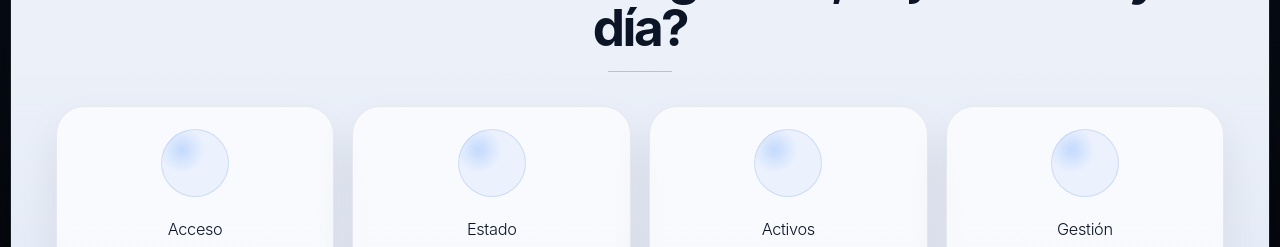
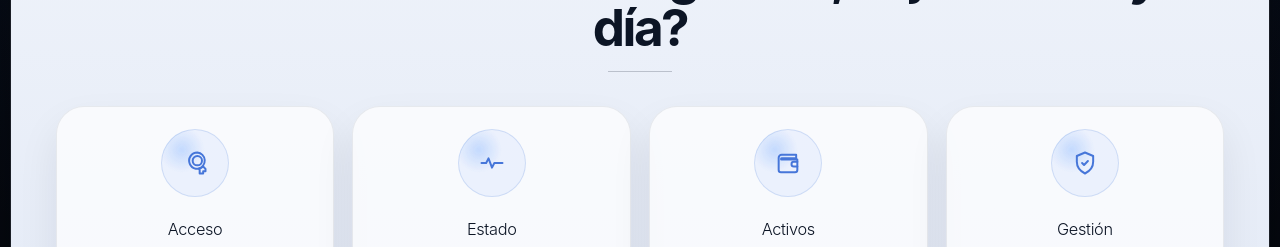
Before and after one commit to PlastiXBusiness/PlastiXBusiness-V0-PlastiXServiciosWeb, a React (Vite) app: page / in a window 1280 px wide. Shown: the part 960-1207 px from the top of the page. Built offline with nearby package versions, Linux system fonts and the light colour scheme.

Commit message:
mejoras visuales y formulario

```diff
--- a/src/App.css
+++ b/src/App.css
@@ -154,6 +154,10 @@
 .hero-panel {
   position: relative;
   z-index: 1;
+}
+
+.hero-content {
+  padding-left: clamp(10px, 2vw, 28px);
 }
 
 .section-chip,
@@ -390,11 +394,23 @@
   width: 68px;
   height: 68px;
   margin: 0 auto 20px;
+  display: grid;
+  place-items: center;
   border-radius: 999px;
   border: 1px solid rgba(64, 115, 211, 0.18);
   background:
     radial-gradient(circle at 30% 30%, rgba(120, 173, 255, 0.35), transparent 35%),
     rgba(95, 146, 255, 0.08);
+}
+
+.highlight-icon svg {
+  width: 28px;
+  height: 28px;
+  stroke: #4676d9;
+  fill: none;
+  stroke-width: 1.7;
+  stroke-linecap: round;
+  stroke-linejoin: round;
 }
 
 .highlight-card h3 {
@@ -600,6 +616,16 @@
   resize: vertical;
 }
 
+.phone-field {
+  display: grid;
+  grid-template-columns: minmax(180px, 230px) minmax(0, 1fr);
+  gap: 12px;
+}
+
+.country-select {
+  white-space: nowrap;
+}
+
 .field input::placeholder,
 .field textarea::placeholder {
   color: rgba(62, 73, 89, 0.5);
@@ -744,6 +770,11 @@
     padding-bottom: 28px;
   }
 
+  .hero-content {
+    padding-left: 8px;
+    padding-right: 4px;
+  }
+
   .section-chip,
   .section-label,
   .badge {
@@ -766,6 +797,10 @@
   .pricing-card,
   .contact-form {
     border-radius: 22px;
+  }
+
+  .phone-field {
+    grid-template-columns: 1fr;
   }
 
   .hero-panel {
--- a/src/App.jsx
+++ b/src/App.jsx
@@ -1,22 +1,36 @@
 import { useState } from 'react'
 import './App.css'
+
+const countries = [
+  { code: '+34', flag: '🇪🇸', name: 'España' },
+  { code: '+52', flag: '🇲🇽', name: 'México' },
+  { code: '+57', flag: '🇨🇴', name: 'Colombia' },
+  { code: '+54', flag: '🇦🇷', name: 'Argentina' },
+  { code: '+56', flag: '🇨🇱', name: 'Chile' },
+  { code: '+51', flag: '🇵🇪', name: 'Perú' },
+  { code: '+1', flag: '🇺🇸', name: 'Estados Unidos' },
+]
 
 const highlights = [
   {
     title: 'Acceso',
     description: 'Migración de cuenta a Corsair Connect (si no se ha hecho previamente)',
+    icon: 'key',
   },
   {
     title: 'Estado',
     description: 'Configuración total de tu cuenta con onboarding incluido.',
+    icon: 'pulse',
   },
   {
     title: 'Activos',
     description: 'Control y cálculo exacto de tus créditos de plástico.',
+    icon: 'wallet',
   },
   {
     title: 'Gestión',
     description: 'Configuración de seguridad para tus créditos de plástico.',
+    icon: 'shield',
   },
 ]
 
@@ -65,10 +79,46 @@ const plans = [
 ]
 
 const whatsappNumber = '34694200966'
+const defaultCountry = countries[0]
+
+function HighlightIcon({ icon }) {
+  if (icon === 'key') {
+    return (
+      <svg viewBox="0 0 24 24" aria-hidden="true">
+        <path d="M14 3a7 7 0 1 0 4.95 11.95L21 17v2h-2v2h-3v-3.17l-1.05-1.05A7 7 0 0 0 14 3Zm0 3a4 4 0 1 1 0 8a4 4 0 0 1 0-8Z" />
+      </svg>
+    )
+  }
+
+  if (icon === 'pulse') {
+    return (
+      <svg viewBox="0 0 24 24" aria-hidden="true">
+        <path d="M3 12h4l2-4l3 8l2-4h7" />
+      </svg>
+    )
+  }
+
+  if (icon === 'wallet') {
+    return (
+      <svg viewBox="0 0 24 24" aria-hidden="true">
+        <path d="M4 7.5A2.5 2.5 0 0 1 6.5 5H19v3H6.5a.5.5 0 0 0 0 1H20v9a2 2 0 0 1-2 2H6a2 2 0 0 1-2-2V7.5Z" />
+        <path d="M20 11h-3a2 2 0 1 0 0 4h3" />
+      </svg>
+    )
+  }
+
+  return (
+    <svg viewBox="0 0 24 24" aria-hidden="true">
+      <path d="M12 3l7 3v5c0 4.5-2.7 7.9-7 10c-4.3-2.1-7-5.5-7-10V6l7-3Z" />
+      <path d="M9.5 12l1.7 1.7l3.3-3.4" />
+    </svg>
+  )
+}
 
 function App() {
   const [formData, setFormData] = useState({
     name: '',
+    countryCode: defaultCountry.code,
     phone: '',
     service: 'Análisis y Configuración (50€ - Pago único)',
     message: '',
@@ -88,7 +138,7 @@ function App() {
     const text = [
       'Hola, vengo desde la web de PlastiX.',
       `Nombre: ${formData.name}`,
-      `WhatsApp / Teléfono: ${formData.phone}`,
+      `WhatsApp / Teléfono: ${formData.countryCode}${formData.phone}`,
       `Servicio de interés: ${formData.service}`,
       `Mensaje sobre mi situación: ${formData.message}`,
     ].join('\n')
@@ -156,7 +206,9 @@ function App() {
           <div className="highlights-grid">
             {highlights.map((item) => (
               <article className="highlight-card" key={item.title}>
-                <div className="highlight-icon"></div>
+                <div className="highlight-icon">
+                  <HighlightIcon icon={item.icon} />
+                </div>
                 <h3>{item.title}</h3>
                 <p>{item.description}</p>
               </article>
@@ -250,14 +302,32 @@ function App() {
 
             <label className="field">
               <span>WhatsApp / Teléfono</span>
+              <div className="phone-field">
+                <select
+                  className="country-select"
+                  name="countryCode"
+                  value={formData.countryCode}
+                  onChange={handleChange}
+                  aria-label="País"
+                >
+                  {countries.map((country) => (
+                    <option key={country.code} value={country.code}>
+                      {country.flag} {country.name} ({country.code})
+                    </option>
+                  ))}
+                </select>
+
                 <input
                   type="tel"
                   name="phone"
+                  inputMode="numeric"
+                  pattern="[0-9]*"
                   value={formData.phone}
                   onChange={handleChange}
-                placeholder="+34 600 000 000"
+                  placeholder="611151620"
                   required
                 />
+              </div>
             </label>
 
             <label className="field">
```
Lines whose indentation alone changed are shown as unchanged.
